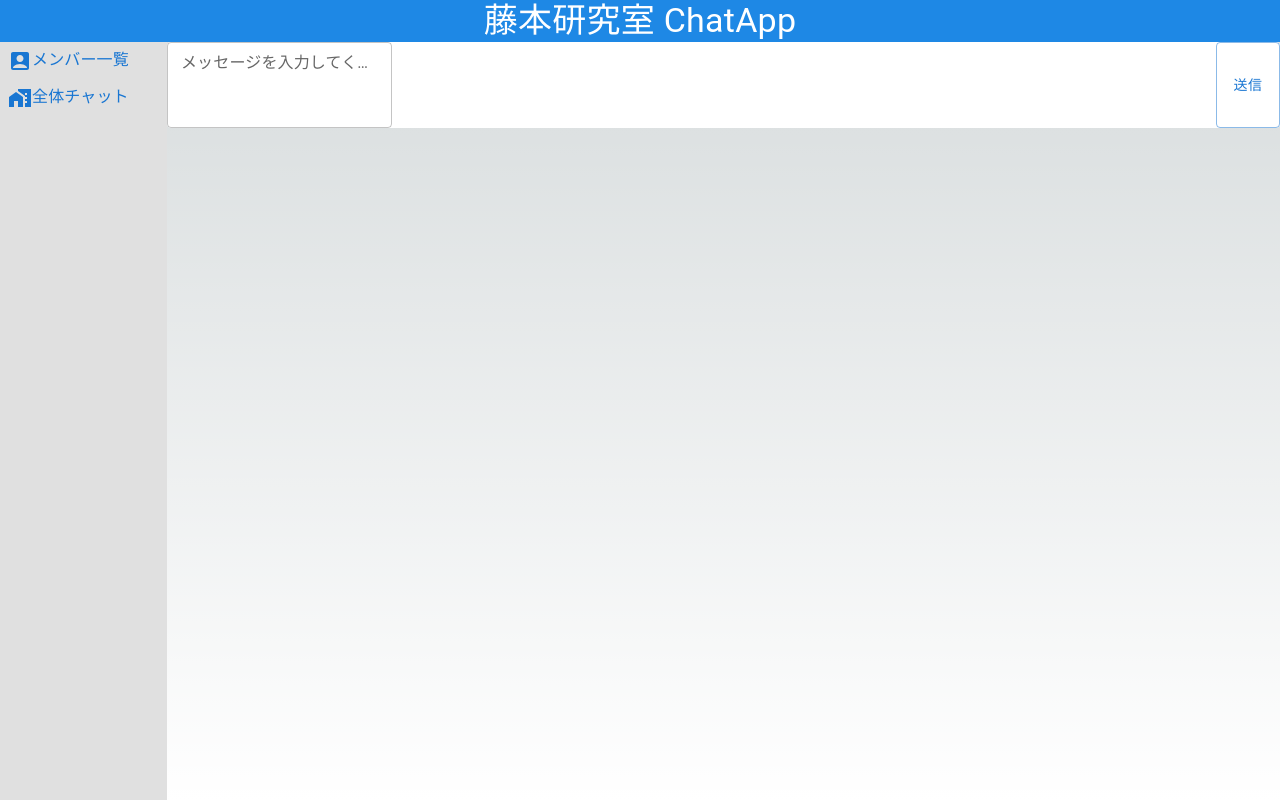
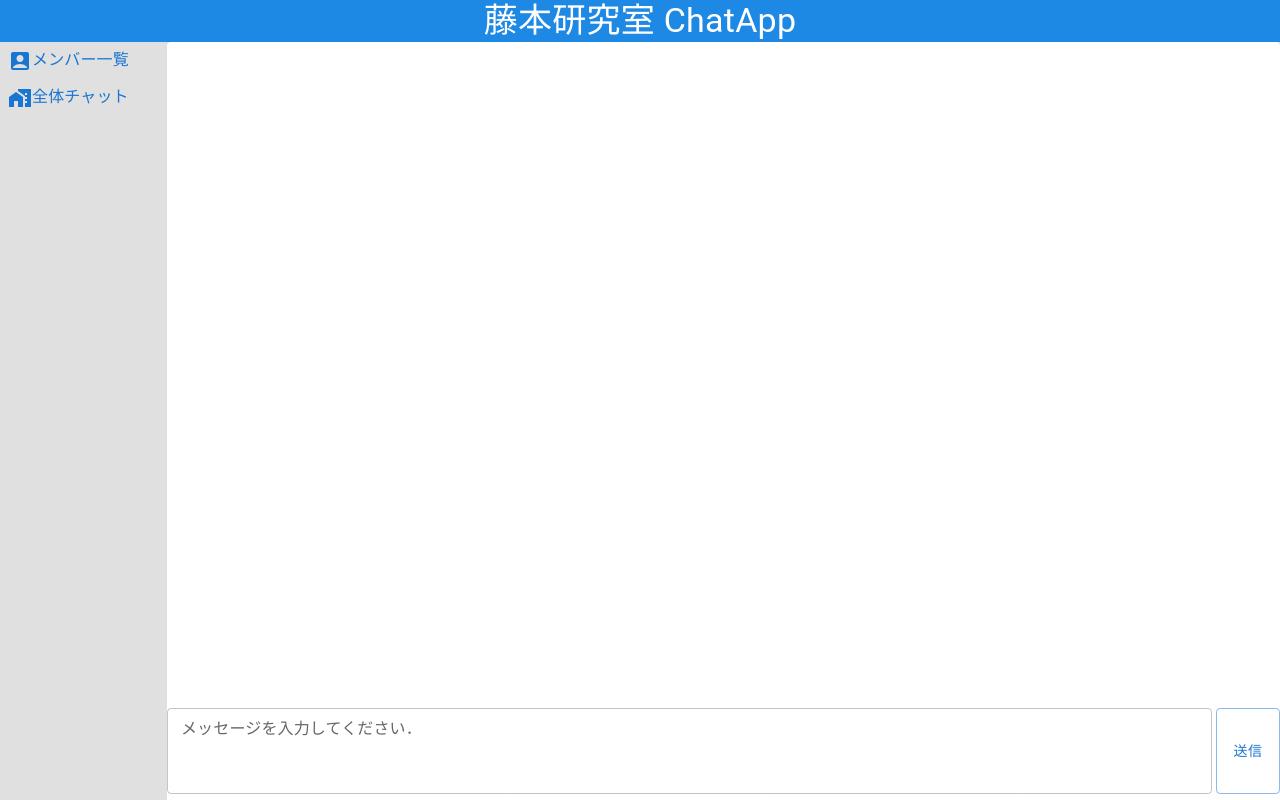
Before and after one commit to fujimotolabs/chatApp, a Next.js app in the folder front/chat/: page / in a window 1280 px wide. Built offline with nearby package versions, Linux system fonts and the light colour scheme.

Commit message:
メッセージ入力欄と送信ボタンを真横に配置．それぞれを画面下部に配置．

```diff
--- a/front/chat/component/chat/TextArea.tsx
+++ b/front/chat/component/chat/TextArea.tsx
@@ -15,6 +15,17 @@ export const TextArea: React.FC = () => {
     <Box
       sx={{
         display: "flex",
+        flexDirection: "column",
+        justifyContent: "flex-end",
+        height: "94vh",
+        bgcolor: "background.paper",
+        borderRadius: 1,
+        width: "100%",
+    }}
+  >
+      <Box
+        sx={{
+          display: "flex",
           flexDirection: "row",
           justifyContent: "space-between",
           bgcolor: "background.paper",
@@ -24,17 +35,19 @@ export const TextArea: React.FC = () => {
       >
         <TextField
           id="outlined-basic"
-        label="メッセージを入力してください"
+          label="メッセージを入力してください．"
           variant="outlined"
           value={text}
           onChange={handleTextChange}
-        size="small"
+          size='small'
           multiline
           rows={3}
+          sx = {{flexGrow:1, marginRight:0.5}}
         />
         <Button color="primary" variant="outlined">
           送信
         </Button>
       </Box>
+    </Box>
   );
 };
```
Lines whose indentation alone changed are shown as unchanged.
